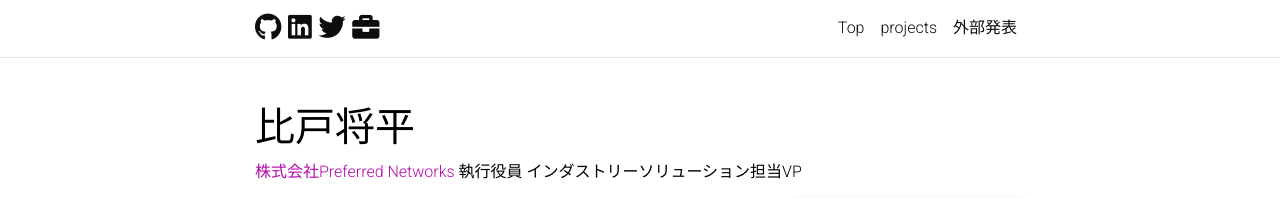
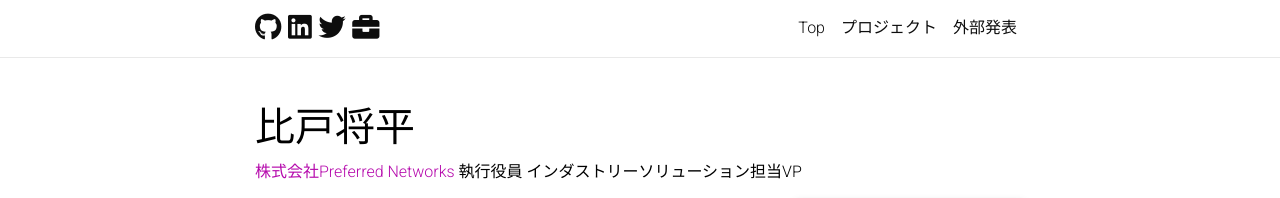
Before and after one commit to hido/hido.github.io, a Jekyll site: the page built from _pages/about.md, in a window 1280 px wide. Shown: the top 198 px of the page. Built offline with Jekyll 4.4.1, drawn with Linux system fonts in a browser that asks for light colours; nearby versions of some CDN libraries; emoji names are drawn with the system emoji font; comment, search, counter and statistics services are not loaded; a style sheet for code colours, icons or effects is not loaded.

Commit message:
Changed project page into Japanese

```diff
--- a/_pages/projects.md
+++ b/_pages/projects.md
@@ -1,6 +1,6 @@
 ---
 layout: page
-title: projects
+title: プロジェクト
 permalink: /projects/
 description: A growing collection of your cool projects.
 nav: true
```
